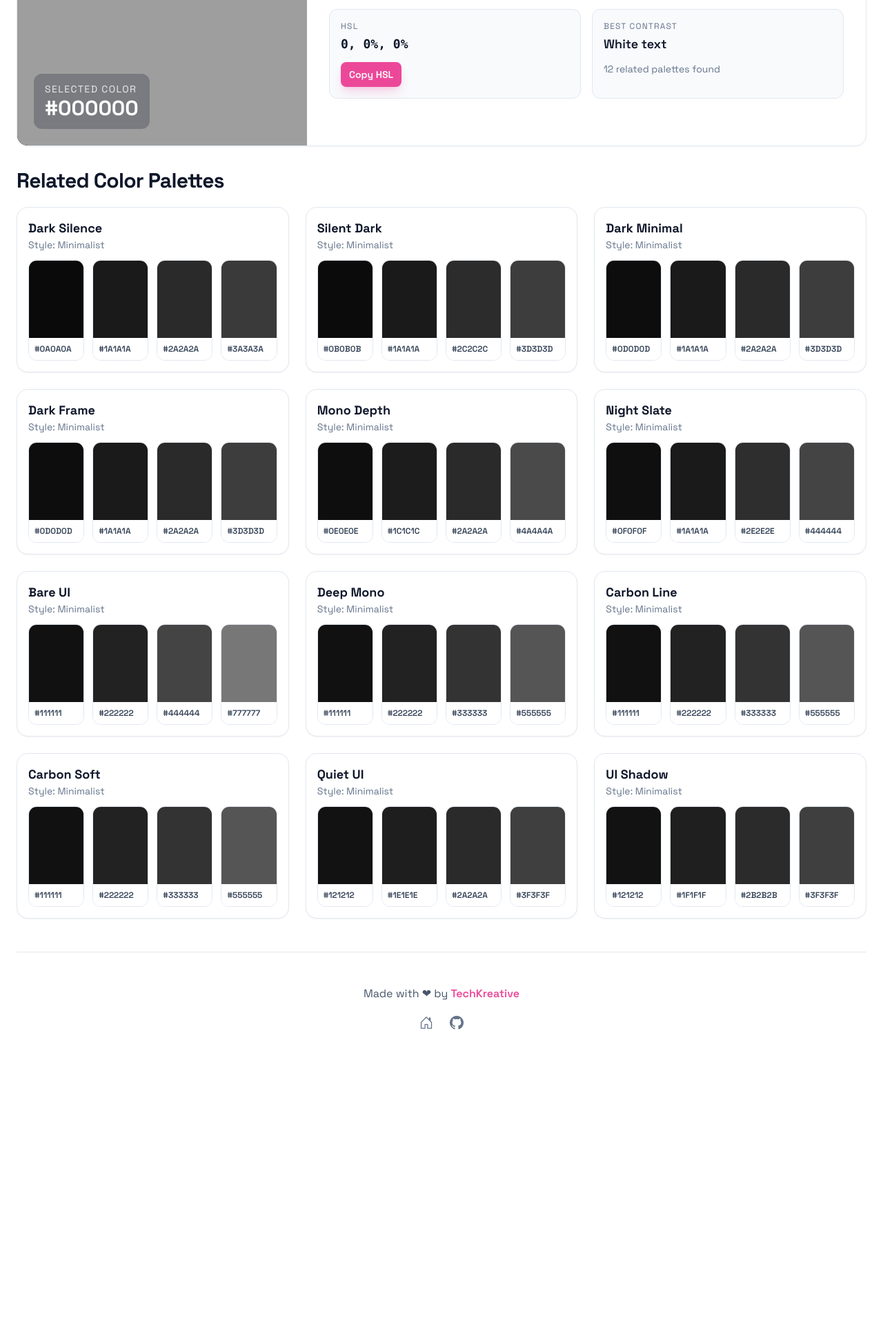
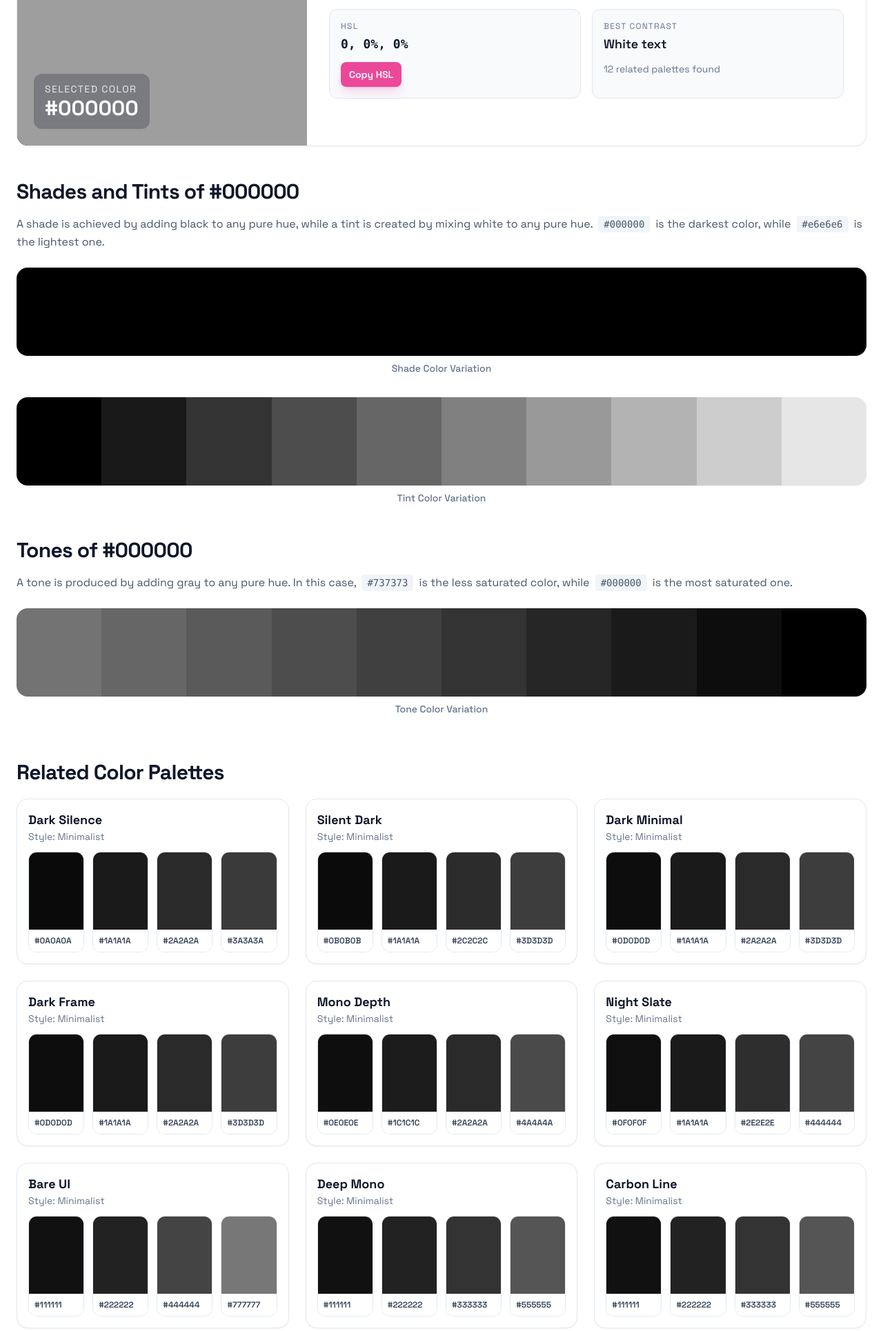
Before and after one commit to moeezahmad-tech/Color-Magic, a PHP site: page /color.php in a window 1280 px wide. Shown: the part 463-2393 px from the top of the page at 69% size. Before the commit the page ends 1956 px from the top, so only its background shows below. Run offline with PHP 8.4, Linux system fonts and the light colour scheme; some libraries are stand-ins or nearby versions; grey boxes are pictures that could not be loaded.

Commit message:
Tones and Shades on color/{hex}

```diff
--- a/color.php
+++ b/color.php
@@ -81,6 +81,13 @@ function colorDistanceSq(string $hexA, string $hexB): int
     return ($dr * $dr) + ($dg * $dg) + ($db * $db);
 }
 
+function mixColor(array $base, array $mix, float $weight): string {
+    $r = (int) round($base['r'] * $weight + $mix['r'] * (1 - $weight));
+    $g = (int) round($base['g'] * $weight + $mix['g'] * (1 - $weight));
+    $b = (int) round($base['b'] * $weight + $mix['b'] * (1 - $weight));
+    return sprintf('%02x%02x%02x', $r, $g, $b);
+}
+
 $hexParam = isset($_GET['hex']) ? (string) $_GET['hex'] : '';
 $normalizedHex = normalizeHex($hexParam);
 $isValidHex = (bool) preg_match('/^[A-F0-9]{6}$/', $normalizedHex);
@@ -115,6 +122,25 @@ $hexName = $colorNames[strtolower($normalizedHex)] ?? ('Hex ' . $hexWithHash);
 $rgb = hexToRgb($normalizedHex);
 $hsl = hexToHsl($normalizedHex);
 $contrast = bestContrastText($normalizedHex);
+
+$shades = [];
+for ($i = 1; $i <= 10; $i++) {
+    $shades[] = mixColor($rgb, ['r'=>0,'g'=>0,'b'=>0], $i / 10);
+}
+
+$tints = [];
+for ($i = 10; $i >= 1; $i--) {
+    $tints[] = mixColor($rgb, ['r'=>255,'g'=>255,'b'=>255], $i / 10);
+}
+
+$tones = [];
+for ($i = 1; $i <= 10; $i++) {
+    $tones[] = mixColor($rgb, ['r'=>128,'g'=>128,'b'=>128], $i / 10);
+}
+
+$darkestShade = '#' . $shades[0];
+$lightestTint = '#' . $tints[9];
+$leastSaturatedTone = '#' . $tones[0];
 
 $exactPalettes = [];
 $nearPalettes = [];
@@ -369,6 +395,57 @@ $schema = [
             </div>
         </section>
 
+        <section class="mt-12" aria-labelledby="shades-tints-title">
+            <h2 id="shades-tints-title" class="text-2xl md:text-3xl font-bold tracking-tight mb-4">Shades and Tints of <?php echo e($hexWithHash); ?></h2>
+            <p class="text-slate-600 dark:text-slate-400 mb-6 leading-relaxed">
+                A shade is achieved by adding black to any pure hue, while a tint is created by mixing white to any pure hue.
+                <span class="inline-flex items-center mx-1 px-2 py-0.5 rounded text-sm bg-slate-100 dark:bg-slate-800 font-mono"><?php echo e($darkestShade); ?></span> is the darkest color, while
+                <span class="inline-flex items-center mx-1 px-2 py-0.5 rounded text-sm bg-slate-100 dark:bg-slate-800 font-mono"><?php echo e($lightestTint); ?></span> is the lightest one.
+            </p>
+
+            <div class="mb-8">
+                <div class="flex h-24 md:h-32 rounded-2xl overflow-hidden shadow-sm">
+                    <?php foreach ($shades as $shadeHex): ?>
+                        <a href="<?php echo e($colorRouteBase . $shadeHex . '/'); ?>" class="flex-1 transition-opacity hover:opacity-90 relative group" style="background-color: #<?php echo e($shadeHex); ?>;" aria-label="View shade <?php echo e('#' . $shadeHex); ?>">
+                            <span class="absolute inset-0 flex items-center justify-center opacity-0 group-hover:opacity-100 bg-black/40 text-white text-xs font-mono font-bold backdrop-blur-sm transition-opacity">#<?php echo e($shadeHex); ?></span>
+                        </a>
+                    <?php endforeach; ?>
+                </div>
+                <p class="text-center text-sm text-slate-500 mt-2 font-medium">Shade Color Variation</p>
+            </div>
+
+            <div class="mb-10 lg:mb-12">
+                <div class="flex h-24 md:h-32 rounded-2xl overflow-hidden shadow-sm">
+                    <?php foreach ($tints as $tintHex): ?>
+                        <a href="<?php echo e($colorRouteBase . $tintHex . '/'); ?>" class="flex-1 transition-opacity hover:opacity-90 relative group" style="background-color: #<?php echo e($tintHex); ?>;" aria-label="View tint <?php echo e('#' . $tintHex); ?>">
+                            <span class="absolute inset-0 flex items-center justify-center opacity-0 group-hover:opacity-100 bg-black/40 text-white text-xs font-mono font-bold backdrop-blur-sm transition-opacity">#<?php echo e($tintHex); ?></span>
+                        </a>
+                    <?php endforeach; ?>
+                </div>
+                <p class="text-center text-sm text-slate-500 mt-2 font-medium">Tint Color Variation</p>
+            </div>
+        </section>
+
+        <section class="mt-8 md:mt-12 mb-12 lg:mb-16" aria-labelledby="tones-title">
+            <h2 id="tones-title" class="text-2xl md:text-3xl font-bold tracking-tight mb-4">Tones of <?php echo e($hexWithHash); ?></h2>
+            <p class="text-slate-600 dark:text-slate-400 mb-6 leading-relaxed">
+                A tone is produced by adding gray to any pure hue. In this case,
+                <span class="inline-flex items-center mx-1 px-2 py-0.5 rounded text-sm bg-slate-100 dark:bg-slate-800 font-mono"><?php echo e($leastSaturatedTone); ?></span> is the less saturated color, while
+                <span class="inline-flex items-center mx-1 px-2 py-0.5 rounded text-sm bg-slate-100 dark:bg-slate-800 font-mono"><?php echo e($hexWithHash); ?></span> is the most saturated one.
+            </p>
+
+            <div>
+                <div class="flex h-24 md:h-32 rounded-2xl overflow-hidden shadow-sm">
+                    <?php foreach ($tones as $toneHex): ?>
+                        <a href="<?php echo e($colorRouteBase . $toneHex . '/'); ?>" class="flex-1 transition-opacity hover:opacity-90 relative group" style="background-color: #<?php echo e($toneHex); ?>;" aria-label="View tone <?php echo e('#' . $toneHex); ?>">
+                            <span class="absolute inset-0 flex items-center justify-center opacity-0 group-hover:opacity-100 bg-black/40 text-white text-xs font-mono font-bold backdrop-blur-sm transition-opacity">#<?php echo e($toneHex); ?></span>
+                        </a>
+                    <?php endforeach; ?>
+                </div>
+                <p class="text-center text-sm text-slate-500 mt-2 font-medium">Tone Color Variation</p>
+            </div>
+        </section>
+
         <section class="mt-8" aria-labelledby="related-palettes-title">
             <h2 id="related-palettes-title" class="text-2xl md:text-3xl font-bold tracking-tight mb-5">Related Color Palettes</h2>
 
--- a/js/find-color-page.js
+++ b/js/find-color-page.js
@@ -259,7 +259,7 @@
                     <a href="${colorPageUrl}"
                         class="flex items-center justify-center gap-2 px-6 py-3 bg-gradient-to-r from-secondary to-primary text-white font-bold rounded-xl hover:shadow-lg hover:shadow-primary/25 hover:-translate-y-0.5 transition-all">
                         <i class="bi bi-box-arrow-up-right text-base" aria-hidden="true"></i>
-                        View Color Palettes
+                        View Shades & Palettes
                     </a>
                 </div>
             </div>
--- a/js/find-color.js
+++ b/js/find-color.js
@@ -234,7 +234,7 @@ function displayColorInfo(colorData) {
                         aria-label="View color palettes for ${colorData.hex}"
                         class="px-8 py-3 bg-primary hover:bg-primary/90 text-white font-bold rounded-xl transition-all hover:opacity-95 hover:scale-105 active:scale-95 flex items-center gap-2 shadow-lg shadow-primary/20">
                         <i class="bi bi-box-arrow-up-right"></i>
-                        View Color Palettes
+                        View Shades & Palettes
                     </a>
                 </div>
             </div>
```
